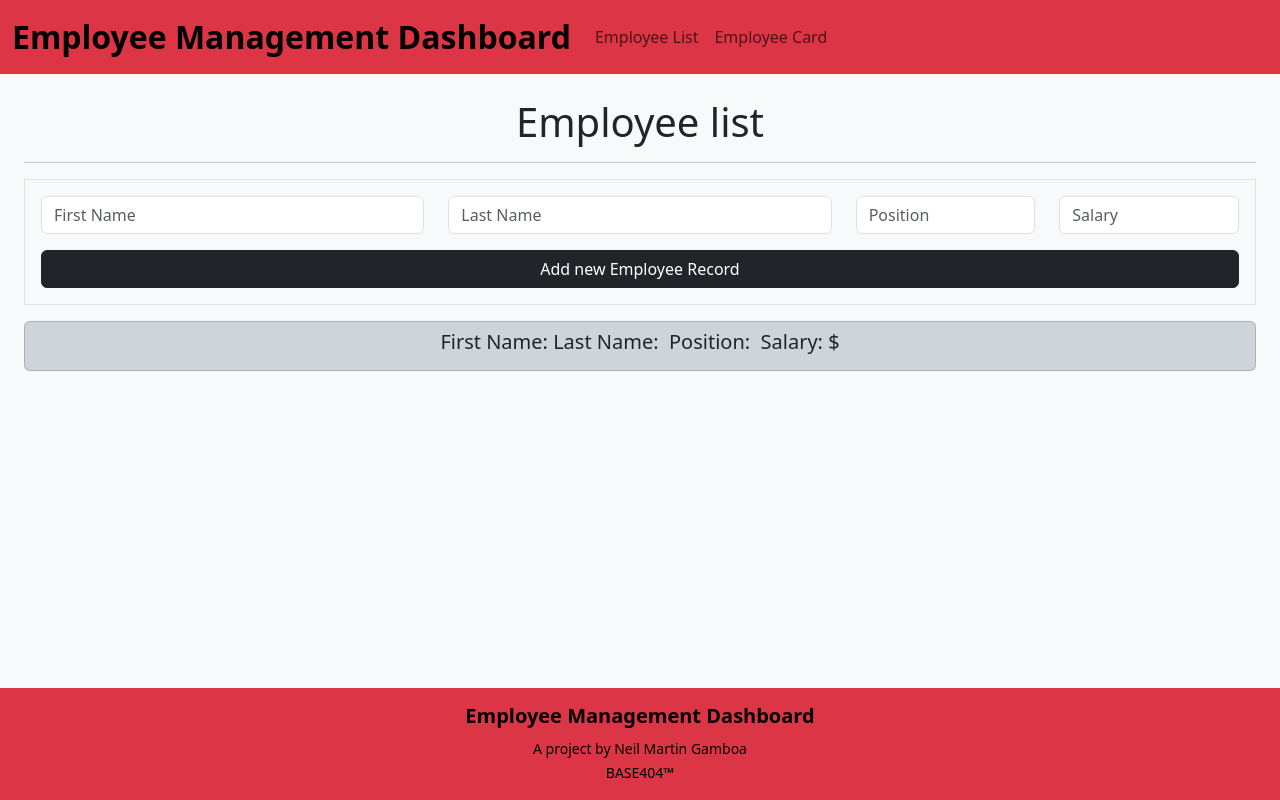
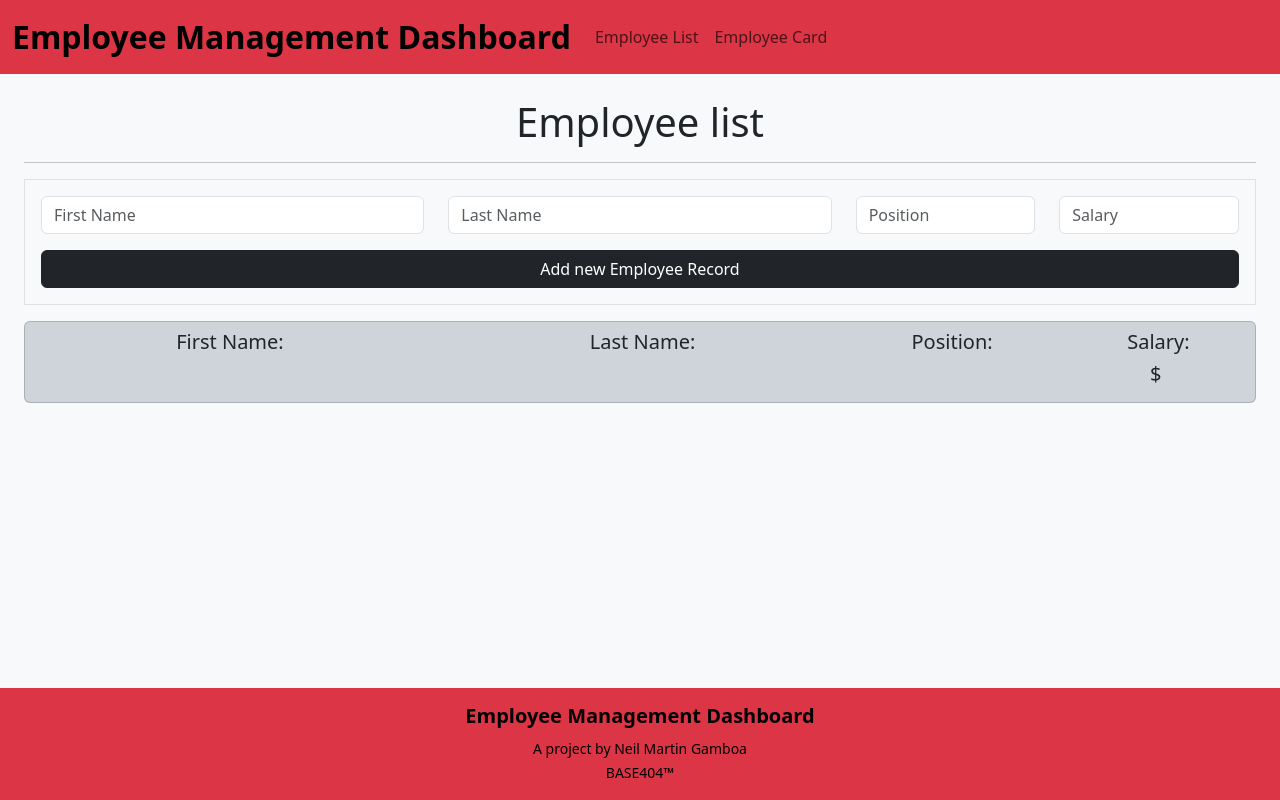
Before and after one commit to neilmrtngamboa/Project-4---Employee-Management-Dashboard, a React (Vite) app: page /employeelist in a window 1280 px wide. Built offline with nearby package versions, Linux system fonts and the light colour scheme.

Commit message:
changed the style of the OnChange event value

```diff
--- a/src/pages/EmployeeList.jsx
+++ b/src/pages/EmployeeList.jsx
@@ -1,6 +1,4 @@
-import { useState } from 'react'
-import { getFirestore, collection, onSnapshot, addDoc, deleteDoc, doc, updateDoc } from "firebase/firestore";
-import firebaseInitialization from './FirebaseConfig.jsx';
+import { useState } from 'react';
 
 
 
@@ -76,7 +74,36 @@ function EmployeeList() {
 
       <div className="card bg-dark-subtle mt-3">
           <div className="card-body p-2">
-              <h5 className='text-center'>First Name: {employee.firstname} Last Name: {employee.lastname}  Position: {employee.position}  Salary: ${employee.salary}</h5>
+            <div className="row">
+              <div className="col-md-4">
+                <div className='text-center'>
+                  <h5> First Name:</h5>
+                  <h5 className='fw-light'>{employee.firstname}</h5>
+                </div>
+              </div>
+
+              <div className="col-md-4">
+                <div className='text-center'>
+                  <h5> Last Name:</h5>
+                  <h5 className='fw-light'>{employee.lastname}</h5>
+                </div>
+              </div>
+
+              <div className="col-md-2">
+                <div className='text-center'>
+                  <h5> Position:</h5>
+                  <h5 className='fw-light'>{employee.position}</h5>
+                </div>
+              </div>
+
+              <div className="col-md-2">
+                <div className='text-center'>
+                  <h5> Salary:</h5>
+                  <h5 className='fw-light'>${employee.salary}</h5>
+                </div>
+              </div>
+
+            </div>
 
           </div>
       </div>
```
